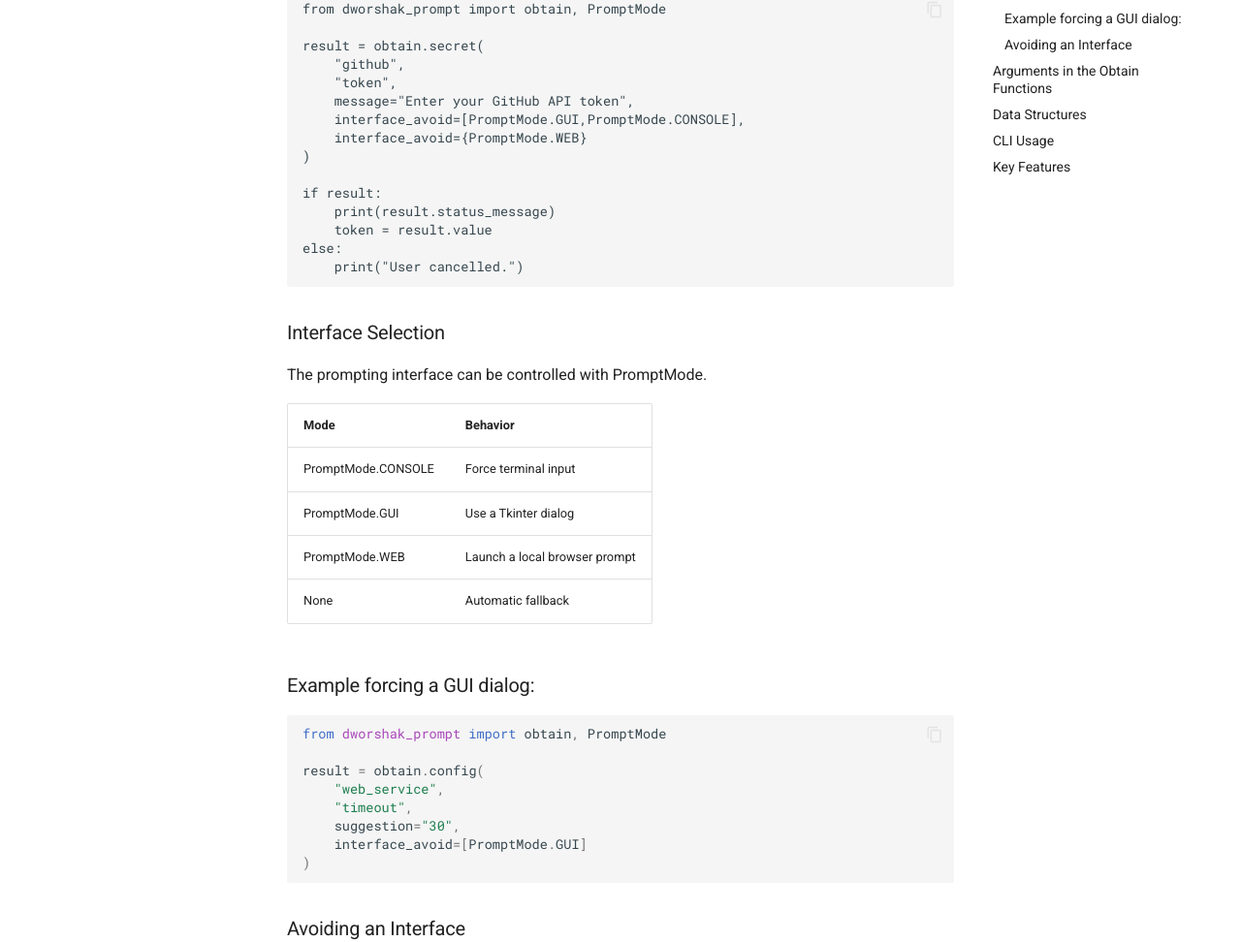
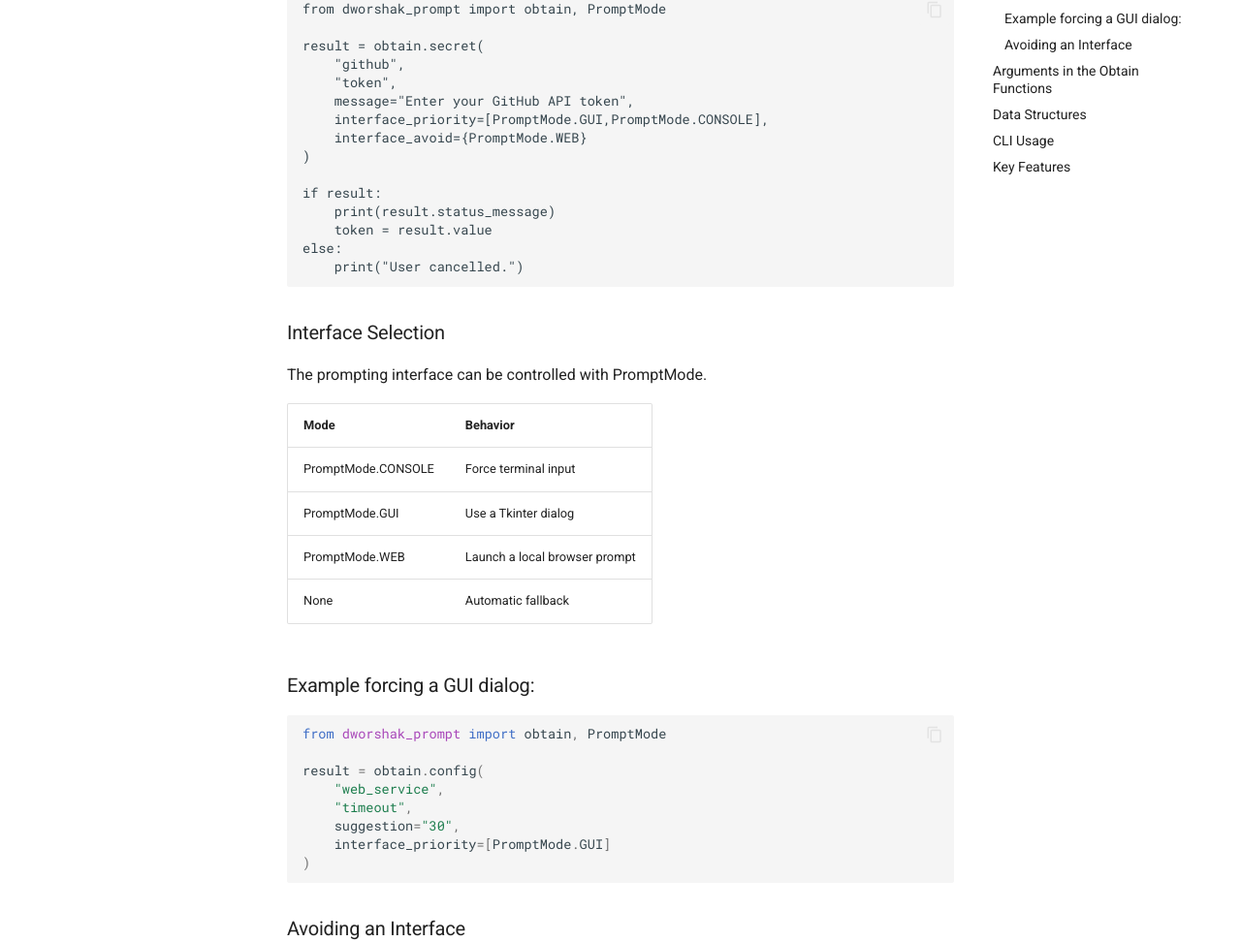
Before and after one commit to City-of-Memphis-Wastewater/dworshak, an MkDocs documentation site: the page built from docs/concepts/obtain.md, in a window 1280 px wide and 1400 px high, scrolled down 1190 px. Shown: the part 260-1232 px from the top of the window at 97% size. Built offline with MkDocs 1.6.1 and Material for MkDocs 9.7.7, drawn with Linux system fonts in a browser that asks for light colours; comment, search, counter and statistics services are not loaded; some of the changed text lies outside the part shown.

Commit message:
tweak docs for v1.2.19

````diff
--- a/docs/concepts/obtain.md
+++ b/docs/concepts/obtain.md
@@ -67,7 +67,7 @@ result = obtain.secret(
     "github",
     "token",
     message="Enter your GitHub API token",
-    interface_avoid=[PromptMode.GUI,PromptMode.CONSOLE],
+    interface_priority=[PromptMode.GUI,PromptMode.CONSOLE],
     interface_avoid={PromptMode.WEB}
 )
 
@@ -100,7 +100,7 @@ result = obtain.config(
     "web_service",
     "timeout",
     suggestion="30",
-    interface_avoid=[PromptMode.GUI]
+    interface_priority=[PromptMode.GUI]
 )
 ```
 
@@ -132,7 +132,7 @@ These arguments are used in Obtain().config(), Obtain().env(), and Obtain().secr
 - message: str | None = None
 - suggestion: str | None = None
 - default: str | None = None
-- interface_avoid: list[PromptMode] | None = None
+- interface_priority: list[PromptMode] | None = None
 - interface_avoid: set[PromptMode] | None = None
 - path: str | Path | None = None
 - overwrite: bool = False
````
